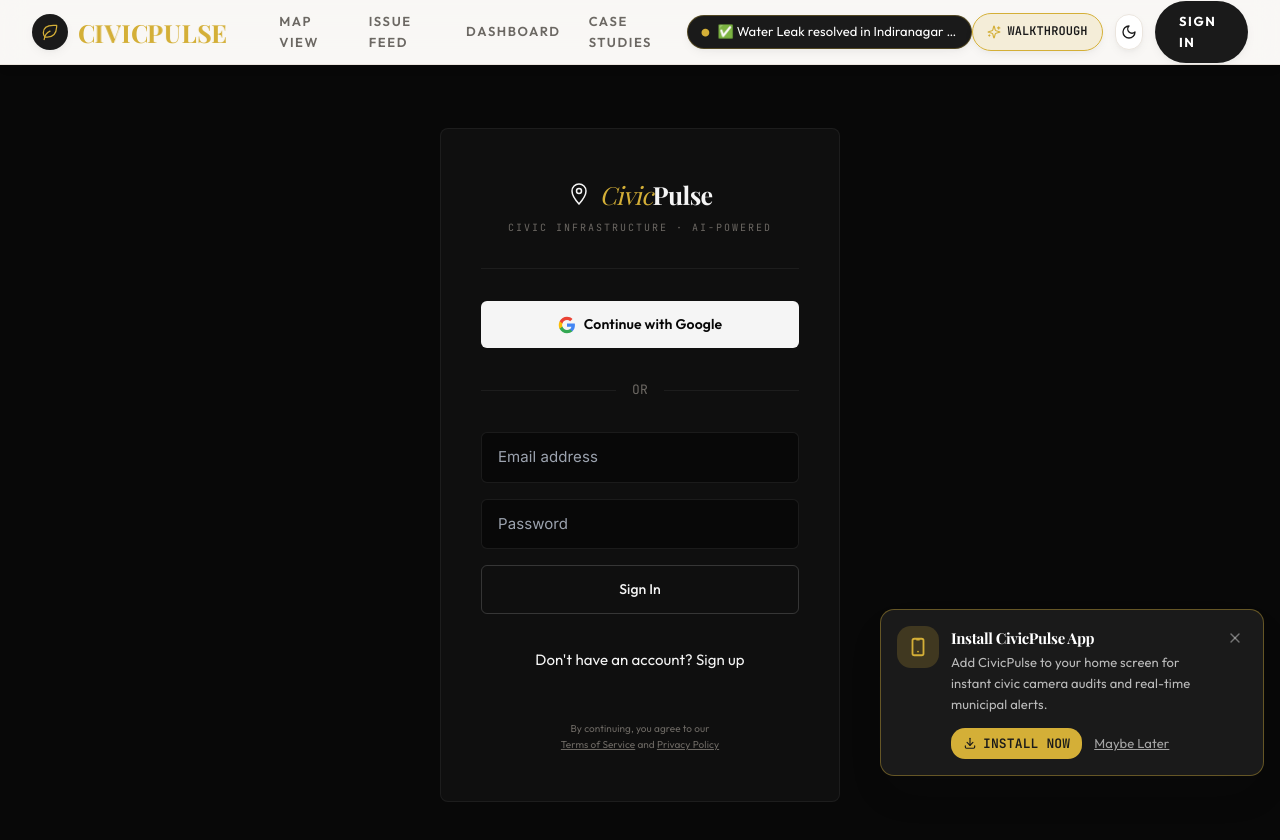
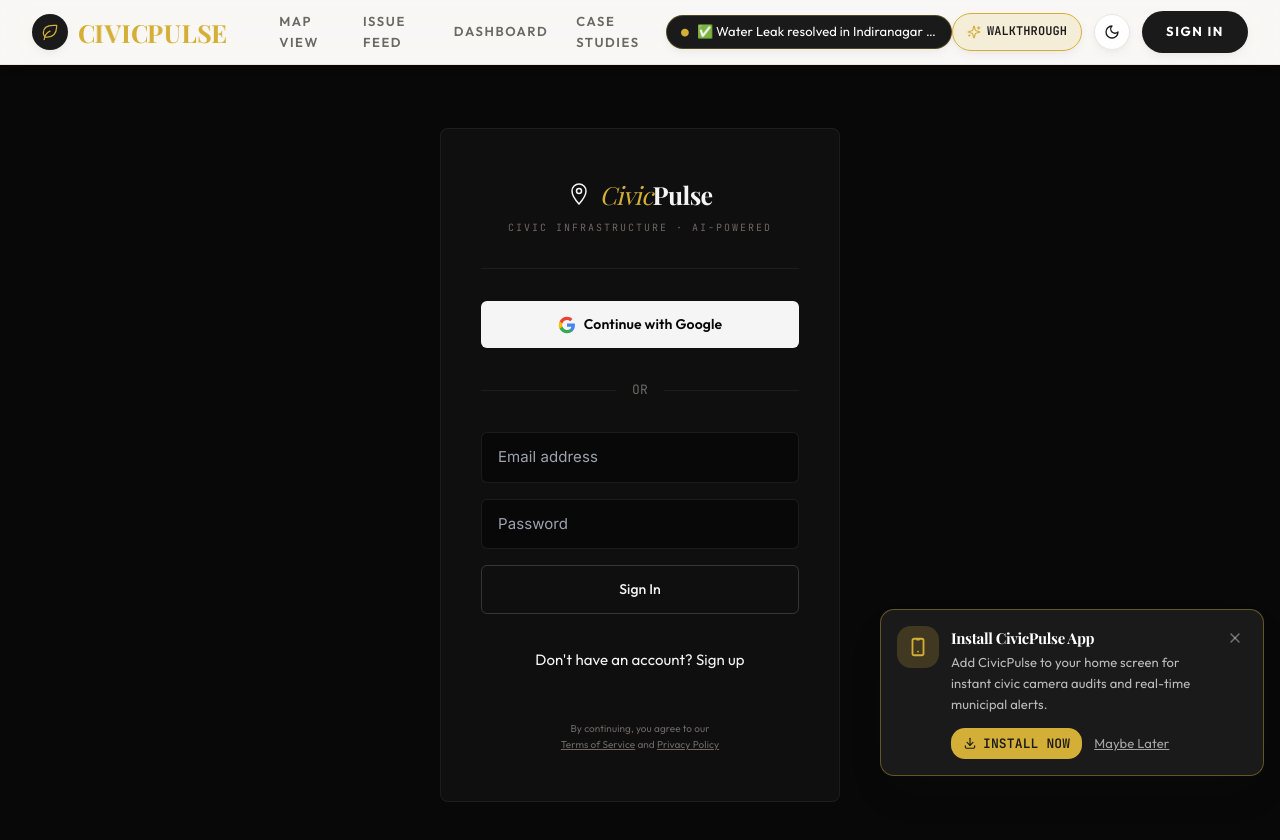
Before and after one commit to Srijaisuryaa007/civic-pulse, a React (Vite) app in the folder client/: page /login in a window 1280 px wide. Shown: the top 840 px of the page. Built offline with nearby package versions, Linux system fonts and the light colour scheme; no server answers; the database is empty; a web font is replaced by a local one.

Commit message:
style: add whitespace-nowrap to sign in button to prevent wrapping on narrow navbar viewports

```diff
--- a/client/src/components/Navbar.jsx
+++ b/client/src/components/Navbar.jsx
@@ -223,7 +223,7 @@
             ) : (
               <Link
                 to="/login"
-                className="px-6 py-2.5 text-[13px] font-sans font-bold uppercase tracking-[0.12em] bg-[#1A1A1A] text-[#FFFFFF] hover:bg-[#D4AF37] hover:text-[#1A1A1A] rounded-full active:scale-95 transition-all duration-300 shadow-soft hover:shadow-soft-md"
+                className="px-6 py-2.5 text-[13px] font-sans font-bold uppercase tracking-[0.12em] bg-[#1A1A1A] text-[#FFFFFF] hover:bg-[#D4AF37] hover:text-[#1A1A1A] rounded-full active:scale-95 transition-all duration-300 shadow-soft hover:shadow-soft-md whitespace-nowrap"
               >
                 Sign In
               </Link>
```
